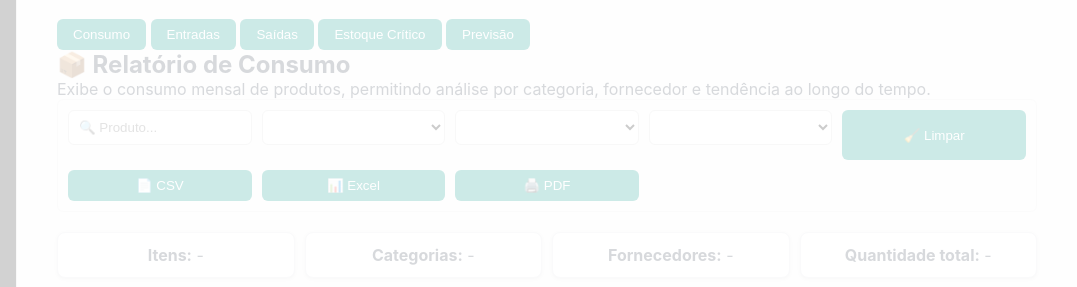
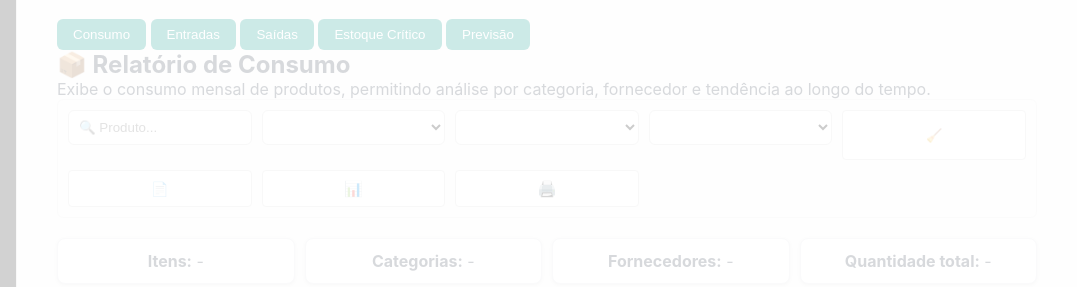
Before and after one commit to f1evel/zeliaestoque, a plain HTML site: page relatorios.html in a window 1280 px wide. Shown: the part 90-377 px from the top of the page, 203-1280 px from the left. Drawn offline with nearby package versions, Linux system fonts and the light colour scheme; no server answers.

Commit message:
Redesign report action buttons with icons

```diff
--- a/css/style.css
+++ b/css/style.css
@@ -572,3 +572,21 @@ tr.critico-suave {
 tr[title] {
   cursor: help;
 }
+/* Botões discretos com ícones para relatórios */
+button.btn-icon {
+  background-color: #fff;
+  color: #333;
+  border: 1px solid #ddd;
+  border-radius: 4px;
+  padding: 4px;
+  cursor: pointer;
+  transition: background-color 0.2s;
+}
+button.btn-icon:hover {
+  background-color: #f2f2f2;
+}
+button.btn-icon.btn-xs { font-size: 12px; padding: 4px; }
+button.btn-icon.btn-sm { font-size: 13px; padding: 5px; }
+button.btn-icon.btn-md { font-size: 14px; padding: 6px; }
+button.btn-icon.btn-lg { font-size: 15px; padding: 7px; }
+button.btn-icon.btn-xl { font-size: 16px; padding: 8px; }
--- a/relatorios.html
+++ b/relatorios.html
@@ -56,10 +56,10 @@
         <select id="filtro-fornecedor-consumo"></select>
         <select id="filtro-mes-consumo"></select>
 
-        <button id="botao-limpar-consumo">🧹 Limpar</button>
-        <button id="botao-exportar-csv-consumo">📄 CSV</button>
-        <button id="botao-exportar-excel-consumo">📊 Excel</button>
-        <button id="botao-exportar-pdf-consumo">🖨️ PDF</button>
+        <button id="botao-limpar-consumo" class="btn-icon btn-sm">🧹</button>
+        <button id="botao-exportar-csv-consumo" class="btn-icon btn-md">📄</button>
+        <button id="botao-exportar-excel-consumo" class="btn-icon btn-lg">📊</button>
+        <button id="botao-exportar-pdf-consumo" class="btn-icon btn-xl">🖨️</button>
       </div>
 
       <!-- 📊 Cards -->
@@ -107,9 +107,9 @@
         <label for="filtro-preco-max-entradas">Preço máximo:</label>
         <input type="number" id="filtro-preco-max-entradas" min="0" step="0.01" style="width:80px;">
 
-        <button id="botao-limpar-entradas">🧹 Limpar</button>
-        <button id="botao-exportar-excel-entradas">📊 Excel</button>
-        <button id="botao-exportar-pdf-entradas">🖨️ PDF</button>
+        <button id="botao-limpar-entradas" class="btn-icon btn-sm">🧹</button>
+        <button id="botao-exportar-excel-entradas" class="btn-icon btn-lg">📊</button>
+        <button id="botao-exportar-pdf-entradas" class="btn-icon btn-xl">🖨️</button>
       </div>
 
       <div id="cards-entradas" class="cards">
@@ -158,8 +158,8 @@
         <label for="filtro-data-fim-saidas">Até:</label>
         <input type="date" id="filtro-data-fim-saidas">
 
-        <button id="botao-limpar-saidas">🧹 Limpar</button>
-        <button id="botao-exportar-excel-saidas">📊 Excel</button>
+        <button id="botao-limpar-saidas" class="btn-icon btn-sm">🧹</button>
+        <button id="botao-exportar-excel-saidas" class="btn-icon btn-lg">📊</button>
       </div>
 
       <div id="tabela-saidas"></div>
@@ -183,11 +183,11 @@
         <label><input type="checkbox" id="filtro-lote-ativo"> Lote ativo</label>
         <label>Dias p/ vencer:</label>
         <input type="number" id="input-dias-val" value="15" min="1" style="width: 60px;">
-        <button id="botao-atualizar-estoque">🔄 Atualizar</button>
-        <button id="botao-limpar-estoque">🧹 Limpar</button>
-        <button id="botao-exportar-csv-estoque">📄 CSV</button>
-        <button id="botao-exportar-excel-estoque">📊 Excel</button>
-        <button id="botao-exportar-pdf-estoque">🖨️ PDF</button>
+        <button id="botao-atualizar-estoque" class="btn-icon btn-xs">🔄</button>
+        <button id="botao-limpar-estoque" class="btn-icon btn-sm">🧹</button>
+        <button id="botao-exportar-csv-estoque" class="btn-icon btn-md">📄</button>
+        <button id="botao-exportar-excel-estoque" class="btn-icon btn-lg">📊</button>
+        <button id="botao-exportar-pdf-estoque" class="btn-icon btn-xl">🖨️</button>
         <button id="botao-gerar-pedido">🛒 Gerar pedido automático</button>
       </div>
 
@@ -209,10 +209,10 @@
         <input type="number" id="input-meses-previsao" value="3" min="1" style="width: 60px;">
         <label><input type="checkbox" id="check-apenas-critico"> Somente críticos</label>
         <input type="number" id="input-limite-previsao" value="30" min="1" style="width:60px"> dias
-        <button id="botao-atualizar-previsao">🔄 Atualizar</button>
-        <button id="botao-limpar-previsao">🧹 Limpar</button>
-        <button id="botao-exportar-csv-previsao">📄 CSV</button>
-        <button id="botao-exportar-excel-previsao">📊 Excel</button>
+        <button id="botao-atualizar-previsao" class="btn-icon btn-xs">🔄</button>
+        <button id="botao-limpar-previsao" class="btn-icon btn-sm">🧹</button>
+        <button id="botao-exportar-csv-previsao" class="btn-icon btn-md">📄</button>
+        <button id="botao-exportar-excel-previsao" class="btn-icon btn-lg">📊</button>
         <button id="botao-exportar-filtrado-previsao">⏬ Exportar Críticos</button>
       </div>
 
```
Also changed, not shown: financeiro.html (+5 -5 lines).
